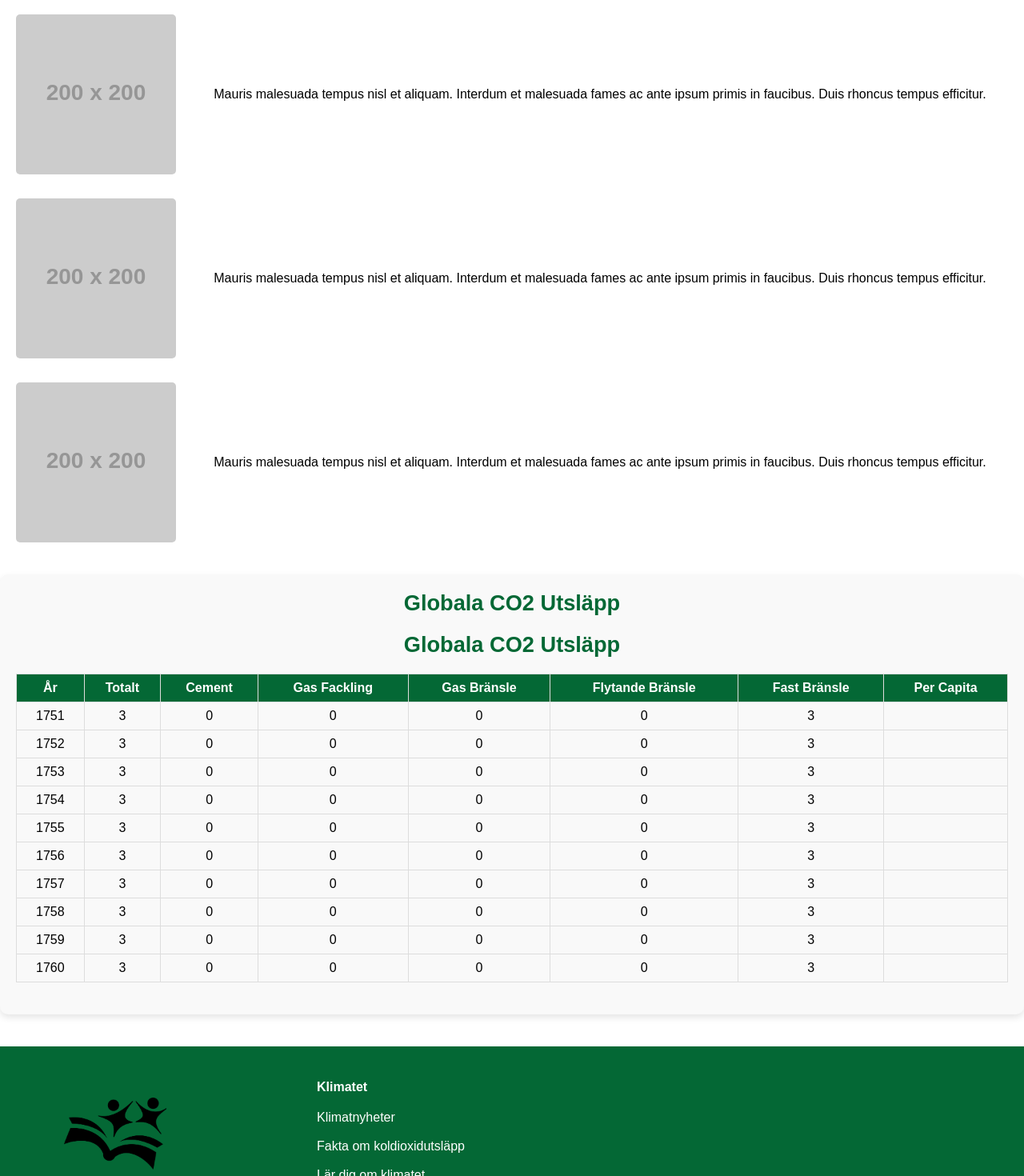
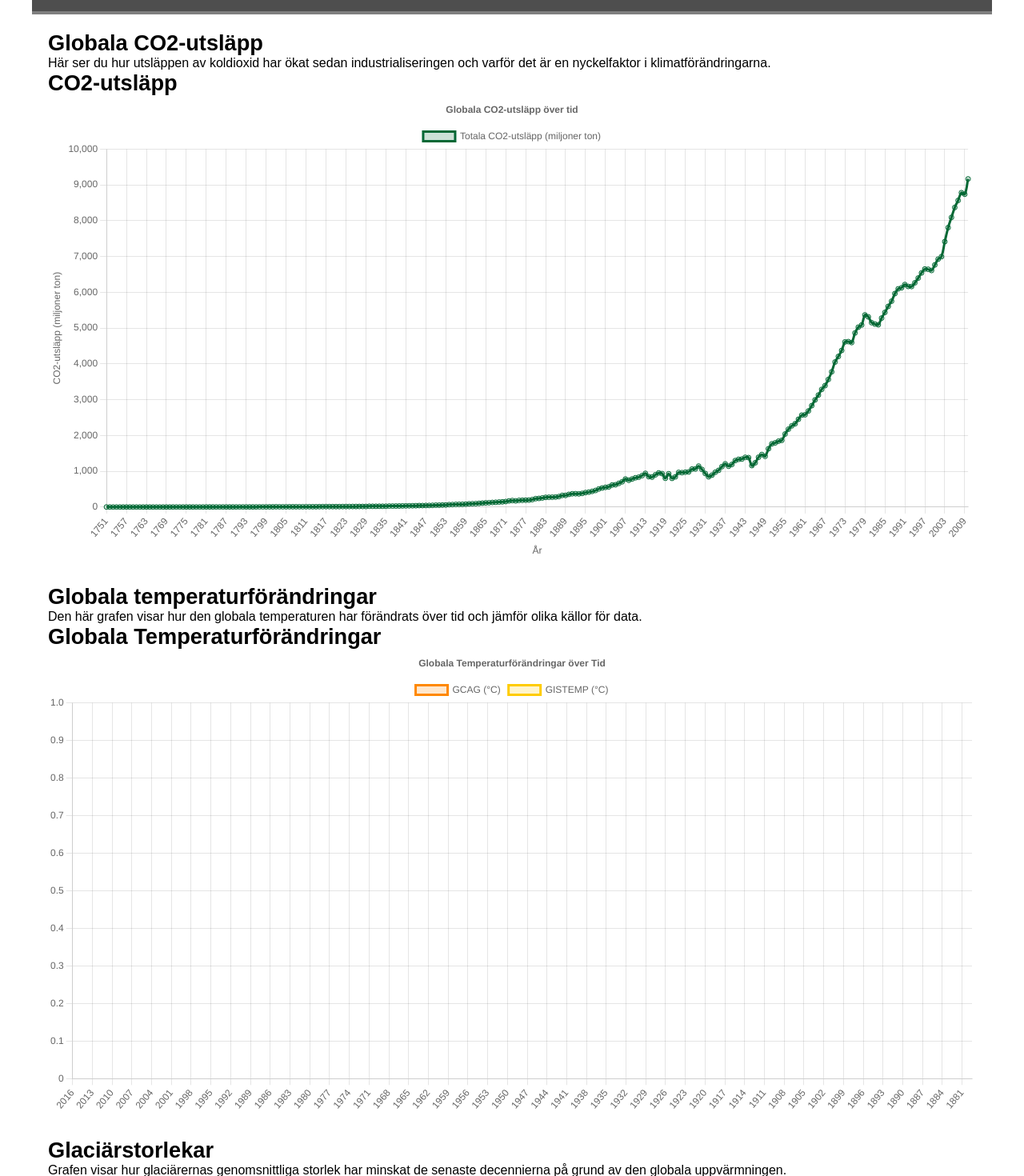
Before and after one commit to gremdot/Klimatvanner, a React (Create React App) app: page /fakta-om in a window 1280 px wide. Shown: the part 460-1930 px from the top of the page at 80% size. Built offline with nearby package versions, Linux system fonts and the light colour scheme; grey boxes are pictures that could not be loaded.

Commit message:
lagt in grafer för JSON data

```diff
--- a/src/FaktaOm.jsx
+++ b/src/FaktaOm.jsx
@@ -1,71 +1,66 @@
 import React from 'react';
-import './App.css'; // CSS-filen för styling
-import EmissionsTable from './data/CO2_emissions.json';
-import Utsläppstabell from './Utsläppstabell'; // Kontrollera att sökvägen är korrekt
+import './App.css';
+import Utsläppstabell from './Utsläppstabell'; // För CO2-utsläpp
+import TemperatureChart from './TemperatureChart'; // För globala temperaturförändringar
+import GlacierChart from './GlacierChart'; // För glaciärstorlek
+import SeaLevelChart from './SeaLevelChart'; // För havsnivåhöjningar
 
 
 const FaktaOm = () => {
   return (
-    <div className="startsida">
+    <div className="fakta-om">
       {/* Hero-sektionen */}
       <header className="hero">
         <div className="overlay"></div>
         <img
-                src="https://images.pexels.com/photos/18569964/pexels-photo-18569964/free-photo-of-natur-skog-trad-host.jpeg?auto=compress&cs=tinysrgb&w=1260&h=750&dpr=2" // Byt ut mot din bild-URL
+          src="https://images.pexels.com/photos/18569964/pexels-photo-18569964/free-photo-of-natur-skog-trad-host.jpeg?auto=compress&cs=tinysrgb&w=1260&h=750&dpr=2"
           alt="Hero"
           className="hero-image"
         />
         <div className="hero-text">
-        <h1>Fakta och statistik om koldioxidutsläpp</h1>
-        <p>Utforska statistiken och lär dig för att förstå möjliga lösningar!</p>
+          <h1>Fakta och statistik om klimatförändringar</h1>
+          <p>Utforska statistik och lär dig mer om vår planet.</p>
         </div>
       </header>
 
-      {/* Diagram och text-sektioner */}
+      {/* Innehåll */}
       <div className="stats">
-        {/* Diagram 1 */}
-        <div className="stat-item">
-          <img
-            src="https://via.placeholder.com/200" // Placeholder för diagram
-            alt="Cirkeldiagram"
-          />
+        {/* CO2-utsläpp */}
+        <section>
+          <h2>Globala CO2-utsläpp</h2>
           <p>
-            Mauris malesuada tempus nisl et aliquam. Interdum et malesuada fames
-            ac ante ipsum primis in faucibus. Duis rhoncus tempus efficitur.
+            Här ser du hur utsläppen av koldioxid har ökat sedan industrialiseringen och varför det är en nyckelfaktor i klimatförändringarna.
           </p>
+          <Utsläppstabell />
+        </section>
+
+        {/* Temperaturförändringar */}
+        <section>
+          <h2>Globala temperaturförändringar</h2>
+          <p>
+            Den här grafen visar hur den globala temperaturen har förändrats över tid och jämför olika källor för data.
+          </p>
+          <TemperatureChart />
+        </section>
+
+        {/* Glaciärstorlek */}
+        <section>
+          <h2>Glaciärstorlekar</h2>
+          <p>
+            Grafen visar hur glaciärernas genomsnittliga storlek har minskat de senaste decennierna på grund av den globala uppvärmningen.
+          </p>
+          <GlacierChart />
+        </section>
+
+        {/* Havsnivåhöjningar */}
+        <section>
+          <h2>Havsnivåhöjningar</h2>
+          <p>
+            Visualisering av hur havsnivån har stigit globalt över tid och vilka konsekvenser detta har.
+          </p>
+          <SeaLevelChart />
+        </section>
       </div>
-
-        {/* Diagram 2 */}
-        <div className="stat-item">
-          <img
-            src="https://via.placeholder.com/200" // Placeholder för diagram
-            alt="Linjediagram"
-          />
-          <p>
-            Mauris malesuada tempus nisl et aliquam. Interdum et malesuada fames
-            ac ante ipsum primis in faucibus. Duis rhoncus tempus efficitur.
-          </p>
-
-        </div>
-
-        {/* Diagram 3 */}
-        <div className="stat-item">
-          <img
-            src="https://via.placeholder.com/200" // Placeholder för diagram
-            alt="Stapeldiagram"
-          />
-          <p>
-            Mauris malesuada tempus nisl et aliquam. Interdum et malesuada fames
-            ac ante ipsum primis in faucibus. Duis rhoncus tempus efficitur.
-          </p>
-        </div>
-      </div>
-
-      {/* Tabell-sektion */}
-      <section className="table-section">
-        <h2>Globala CO2 Utsläpp</h2>
-        <Utsläppstabell /> {/* Här visas tabellen */}
-      </section>
     </div>
   );
 };
--- /dev/null
+++ b/src/GlacierChart.jsx
@@ -0,0 +1,60 @@
+import React from 'react';
+import { Line } from 'react-chartjs-2';
+import glacierData from './data/Glaciers_size.json';
+import {
+  Chart as ChartJS,
+  CategoryScale,
+  LinearScale,
+  PointElement,
+  LineElement,
+  Title,
+  Tooltip,
+  Legend,
+} from 'chart.js';
+
+ChartJS.register(
+  CategoryScale,
+  LinearScale,
+  PointElement,
+  LineElement,
+  Title,
+  Tooltip,
+  Legend
+);
+
+const GlacierChart = () => {
+  const data = {
+    labels: glacierData.map((item) => item.Year),
+    datasets: [
+      {
+        label: 'Glaciärers massbalans (m)',
+        data: glacierData.map((item) => item['Mean cumulative mass balance']),
+        borderColor: '#0099ff',
+        backgroundColor: 'rgba(0, 153, 255, 0.2)',
+        tension: 0.4,
+      },
+    ],
+  };
+
+  const options = {
+    responsive: true,
+    plugins: {
+      legend: {
+        position: 'top',
+      },
+      title: {
+        display: true,
+        text: 'Glaciärers Massbalans över Tid',
+      },
+    },
+  };
+
+  return (
+    <div>
+      <h2>Glaciärstorlek</h2>
+      <Line data={data} options={options} />
+    </div>
+  );
+};
+
+export default GlacierChart;
--- /dev/null
+++ b/src/SeaLevelChart.jsx
@@ -0,0 +1,60 @@
+import React from 'react';
+import { Line } from 'react-chartjs-2';
+import seaLevelData from './data/Sea_level.json';
+import {
+  Chart as ChartJS,
+  CategoryScale,
+  LinearScale,
+  PointElement,
+  LineElement,
+  Title,
+  Tooltip,
+  Legend,
+} from 'chart.js';
+
+ChartJS.register(
+  CategoryScale,
+  LinearScale,
+  PointElement,
+  LineElement,
+  Title,
+  Tooltip,
+  Legend
+);
+
+const SeaLevelChart = () => {
+  const data = {
+    labels: seaLevelData.map((item) => item.Time),
+    datasets: [
+      {
+        label: 'Havsnivåhöjning (mm)',
+        data: seaLevelData.map((item) => item.GMSL),
+        borderColor: '#0044cc',
+        backgroundColor: 'rgba(0, 68, 204, 0.2)',
+        tension: 0.4,
+      },
+    ],
+  };
+
+  const options = {
+    responsive: true,
+    plugins: {
+      legend: {
+        position: 'top',
+      },
+      title: {
+        display: true,
+        text: 'Havsnivåhöjningar över Tid',
+      },
+    },
+  };
+
+  return (
+    <div>
+      <h2>Havsnivåhöjningar</h2>
+      <Line data={data} options={options} />
+    </div>
+  );
+};
+
+export default SeaLevelChart;
--- /dev/null
+++ b/src/TemperatureChart.jsx
@@ -0,0 +1,67 @@
+import React from 'react';
+import { Line } from 'react-chartjs-2';
+import temperatureData from './data/Global_temp.json';
+import {
+  Chart as ChartJS,
+  CategoryScale,
+  LinearScale,
+  PointElement,
+  LineElement,
+  Title,
+  Tooltip,
+  Legend,
+} from 'chart.js';
+
+ChartJS.register(
+  CategoryScale,
+  LinearScale,
+  PointElement,
+  LineElement,
+  Title,
+  Tooltip,
+  Legend
+);
+
+const TemperatureChart = () => {
+  const data = {
+    labels: temperatureData.map((item) => item.Year),
+    datasets: [
+      {
+        label: 'GCAG (°C)',
+        data: temperatureData.map((item) => item.GCAG),
+        borderColor: '#ff8800',
+        backgroundColor: 'rgba(255, 136, 0, 0.2)',
+        tension: 0.4,
+      },
+      {
+        label: 'GISTEMP (°C)',
+        data: temperatureData.map((item) => item.GISTEMP),
+        borderColor: '#ffcc00',
+        backgroundColor: 'rgba(255, 204, 0, 0.2)',
+        tension: 0.4,
+      },
+    ],
+  };
+
+  const options = {
+    responsive: true,
+    plugins: {
+      legend: {
+        position: 'top',
+      },
+      title: {
+        display: true,
+        text: 'Globala Temperaturförändringar över Tid',
+      },
+    },
+  };
+
+  return (
+    <div>
+      <h2>Globala Temperaturförändringar</h2>
+      <Line data={data} options={options} />
+    </div>
+  );
+};
+
+export default TemperatureChart;
--- a/src/Utsläppstabell.jsx
+++ b/src/Utsläppstabell.jsx
@@ -1,39 +1,74 @@
 import React from 'react';
-import emissionsData from './data/CO2_emissions.json';
+import { Line } from 'react-chartjs-2';
+import {
+  Chart as ChartJS,
+  CategoryScale,
+  LinearScale,
+  PointElement,
+  LineElement,
+  Title,
+  Tooltip,
+  Legend,
+} from 'chart.js';
+import emissionsData from './data/CO2_emissions.json'; // Flyttad hit
+
+// Registrera komponenter
+ChartJS.register(
+  CategoryScale,
+  LinearScale,
+  PointElement,
+  LineElement,
+  Title,
+  Tooltip,
+  Legend
+);
 
 const Utsläppstabell = () => {
+  // Förbered data för diagrammet
+  const data = {
+    labels: emissionsData.map((item) => item.Year),
+    datasets: [
+      {
+        label: 'Totala CO2-utsläpp (miljoner ton)',
+        data: emissionsData.map((item) => item.Total),
+        borderColor: '#046835',
+        backgroundColor: 'rgba(4, 104, 53, 0.2)',
+        tension: 0.4,
+      },
+    ],
+  };
+
+  const options = {
+    responsive: true,
+    plugins: {
+      legend: {
+        position: 'top',
+      },
+      title: {
+        display: true,
+        text: 'Globala CO2-utsläpp över tid',
+      },
+    },
+    scales: {
+      x: {
+        title: {
+          display: true,
+          text: 'År',
+        },
+      },
+      y: {
+        title: {
+          display: true,
+          text: 'CO2-utsläpp (miljoner ton)',
+        },
+      },
+    },
+  };
 
   return (
     <div>
-        <h2>Globala CO2 Utsläpp</h2>
-        <table border="1">
-          <thead>
-            <tr>
-              <th>År</th>
-              <th>Totalt</th>
-              <th>Cement</th>
-              <th>Gas Fackling</th>
-              <th>Gas Bränsle</th>
-              <th>Flytande Bränsle</th>
-              <th>Fast Bränsle</th>
-              <th>Per Capita</th>
-            </tr>
-          </thead>
-          <tbody>
-            {emissionsData.slice(0, 10).map((item, index) => (
-              <tr key={index}>
-                <td>{item.Year}</td>
-                <td>{item.Total}</td>
-                <td>{item.Cement}</td>
-                <td>{item["Gas Flaring"]}</td>
-                <td>{item["Gas Fuel"]}</td>
-                <td>{item["Liquid Fuel"]}</td>
-                <td>{item["Solid Fuel"]}</td>
-                <td>{item["Per Capita"]}</td>
-              </tr>
-            ))}
-          </tbody>
-        </table>
+      <h2>CO2-utsläpp</h2>
+      <Line data={data} options={options} />
     </div>
   );
 };
```
Lines whose indentation alone changed are shown as unchanged.
